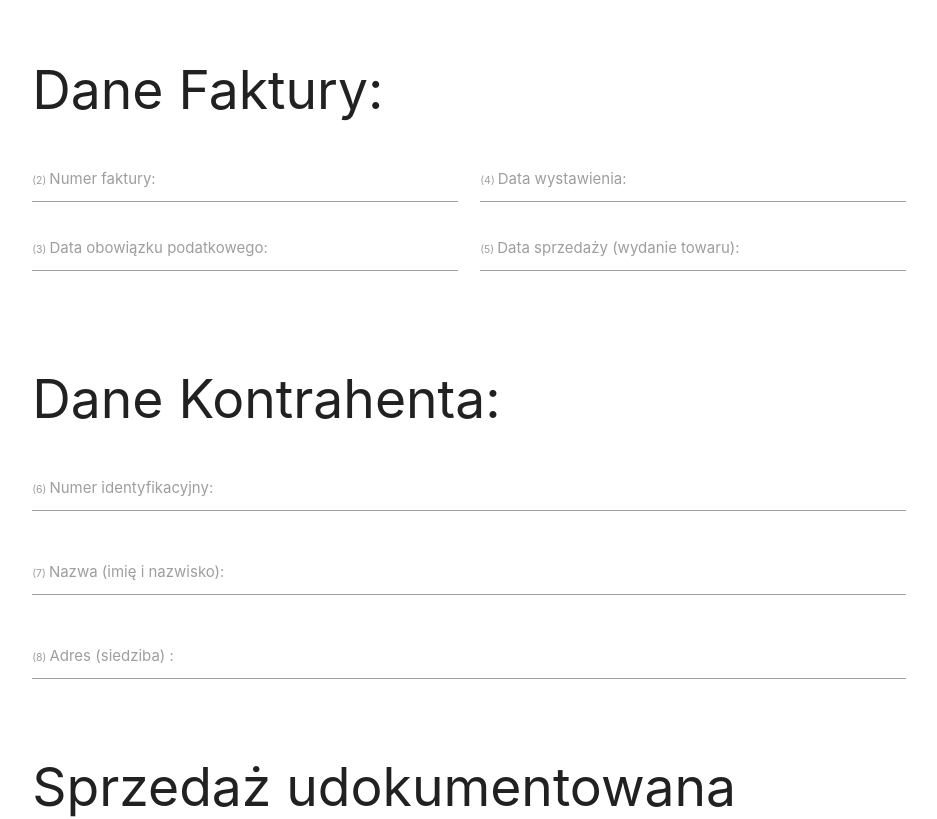
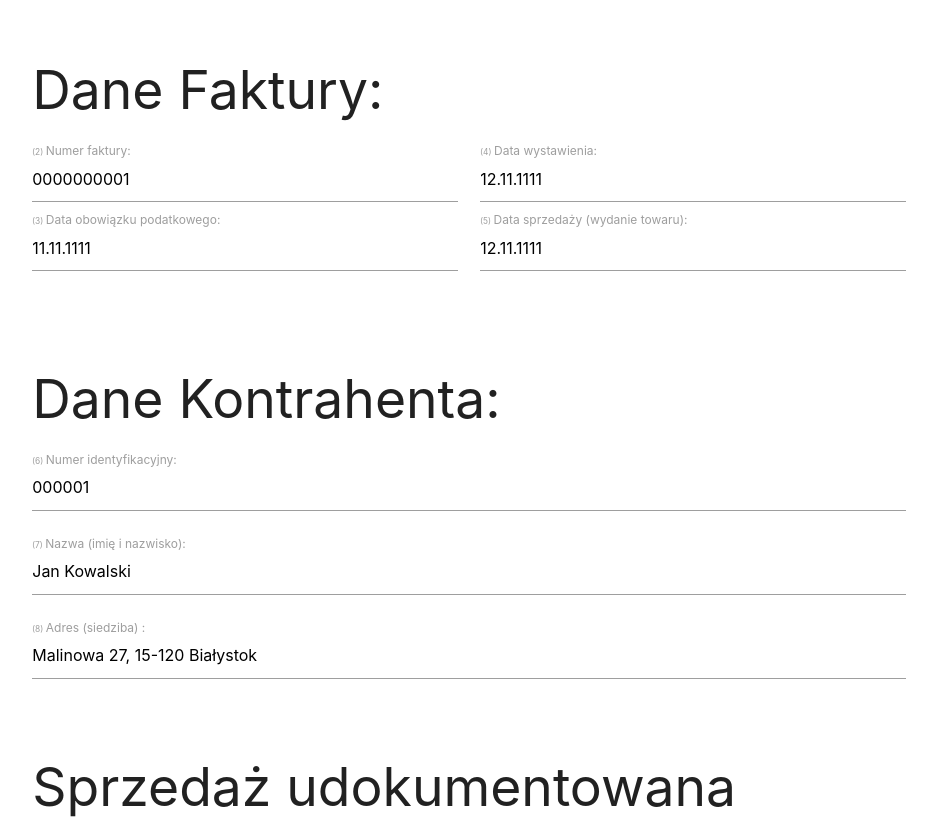
Before and after one commit to PiotrAdamowicz/DlaRafala, a React (Create React App) app: page / in a window 1280 px wide. Shown: the top 819 px of the page, without its empty margins (171-1108 px from the left). Built offline with nearby package versions, Linux system fonts and the light colour scheme.

Commit message:
Simple inputs done

```diff
--- a/src/components/forms/formElements/InputMockup.js
+++ b/src/components/forms/formElements/InputMockup.js
@@ -1,7 +1,7 @@
 import React from "react";
 import MarkupId from "./MarkupId";
 
-export default function inputDate(props) {
+function inputMockup(props) {
   return (
     <div className={`${props.layout}`}>
       <div className="input-field">
@@ -22,3 +22,4 @@ export default function inputDate(props) {
     </div>
   );
 }
+export default inputMockup;
--- a/src/components/forms/invoice/PreInvoice.js
+++ b/src/components/forms/invoice/PreInvoice.js
@@ -1,20 +1,64 @@
-import React, { Component } from "react";
+import React, { useState } from "react";
 import InputMockup from "../formElements/InputMockup";
 
-export default class PreInvoice extends Component {
-  state = {
-    inputContent2: "",
-  };
-  handleSubmit = (e) => {
-    console.log("Added Form");
+const PreInvoice = (props) => {
+  //FIXME: Mockup date to be removed
+  const [invoiceID, setInvoiceID] = useState("0000000001");
+  const [taxDate, setTaxDate] = useState("11.11.1111");
+  const [issueDate, setIssueDate] = useState("12.11.1111");
+  const [saleDate, setSaleDate] = useState("12.11.1111");
+  const [buyerId, setBuyerId] = useState("000001");
+  const [buyerName, setBuyerName] = useState("Jan Kowalski");
+  const [buyerAdress, setBuyerAdress] = useState(
+    "Malinowa 27, 15-120 Białystok"
+  );
+  const [grossSale, setGrossSale] = useState("2000");
+  const [sale23, setSale23] = useState("");
+
+  const handleSubmit = (e) => {
+    console.dir({
+      invoiceID,
+      taxDate,
+      issueDate,
+      saleDate,
+      buyerId,
+      buyerName,
+      buyerAdress,
+      grossSale,
+    });
     e.preventDefault();
   };
-  handleChange = (e) => {};
+  const handleChangeInoiceID = (e) => {
+    setInvoiceID(e.target.value);
+  };
+  const handleChangeTaxDate = (e) => {
+    setTaxDate(e.target.value);
+  };
+  const handleChangeIssueDate = (e) => {
+    setIssueDate(e.target.value);
+  };
+  const handleChangeSaleDate = (e) => {
+    setSaleDate(e.target.value);
+  };
+  const handleChangeBuyerId = (e) => {
+    setBuyerId(e.target.value);
+  };
+  const handleChangeBuyerName = (e) => {
+    setBuyerName(e.target.value);
+  };
+  const handleChangeBuyerAdress = (e) => {
+    setBuyerAdress(e.target.value);
+  };
+  const handleChangeGrossSale = (e) => {
+    setGrossSale(e.target.value);
+  };
+  const handleChangeSale23 = (e) => {
+    setSale23("");
+  };
 
-  render() {
   return (
     <main>
-        <form action="" onSubmit={this.handleSubmit}>
+      <form action="" onSubmit={handleSubmit}>
         <section className="invoice-info">
           <div className="row">
             <div className="col s12">
@@ -22,22 +66,28 @@ export default class PreInvoice extends Component {
                 <h2 className="col s12">Dane Faktury:</h2>
                 <div className="col s6">
                   <InputMockup
-                      value={this.state.inputContent}
-                      change={this.handleChange}
-                      name="invoiceID"
+                    value={invoiceID}
+                    change={handleChangeInoiceID}
                     label="Numer faktury"
                     markupId="2"
                   />
                   <InputMockup
-                      value={this.state.inputContent}
-                      change={this.handleChange}
+                    value={taxDate}
+                    change={handleChangeTaxDate}
                     label="Data obowiązku podatkowego"
                     markupId="3"
                   />
                 </div>
                 <div className="col s6">
-                    <InputMockup label="Data wystawienia" markupId="4" />
                   <InputMockup
+                    value={issueDate}
+                    change={handleChangeIssueDate}
+                    label="Data wystawienia"
+                    markupId="4"
+                  />
+                  <InputMockup
+                    value={saleDate}
+                    change={handleChangeSaleDate}
                     label="Data sprzedaży (wydanie towaru)"
                     markupId="5"
                   />
@@ -50,16 +100,23 @@ export default class PreInvoice extends Component {
           <div className="row">
             <h2 className="col s12">Dane Kontrahenta:</h2>
             <InputMockup
+              value={buyerId}
+              change={handleChangeBuyerId}
+              name="buyerId"
               layout="col s12"
               label="Numer identyfikacyjny"
               markupId="6"
             />
             <InputMockup
+              value={buyerName}
+              change={handleChangeBuyerName}
               layout="col s12"
               label="Nazwa (imię i nazwisko)"
               markupId="7"
             />
             <InputMockup
+              value={buyerAdress}
+              change={handleChangeBuyerAdress}
               layout="col s12"
               label="Adres (siedziba) "
               markupId="8"
@@ -70,6 +127,9 @@ export default class PreInvoice extends Component {
           <div className="row">
             <h2 className="col s12">Sprzedaż udokumentowana</h2>
             <InputMockup
+              value={grossSale}
+              change={handleChangeGrossSale}
+              name="grossSale"
               layout="col s12"
               label="Wartość sprzedaży brutto"
               markupId="9"
@@ -77,6 +137,9 @@ export default class PreInvoice extends Component {
           </div>
           <div className="row">
             <InputMockup
+              value={sale23}
+              change={handleChangeSale23}
+              name="sale23"
               layout="col s3"
               label="Sprzedaż wg stawki 23%"
               markupId="10"
@@ -146,5 +209,6 @@ export default class PreInvoice extends Component {
       </form>
     </main>
   );
-  }
-}
+};
+
+export default PreInvoice;
```
Lines whose indentation alone changed are shown as unchanged.
